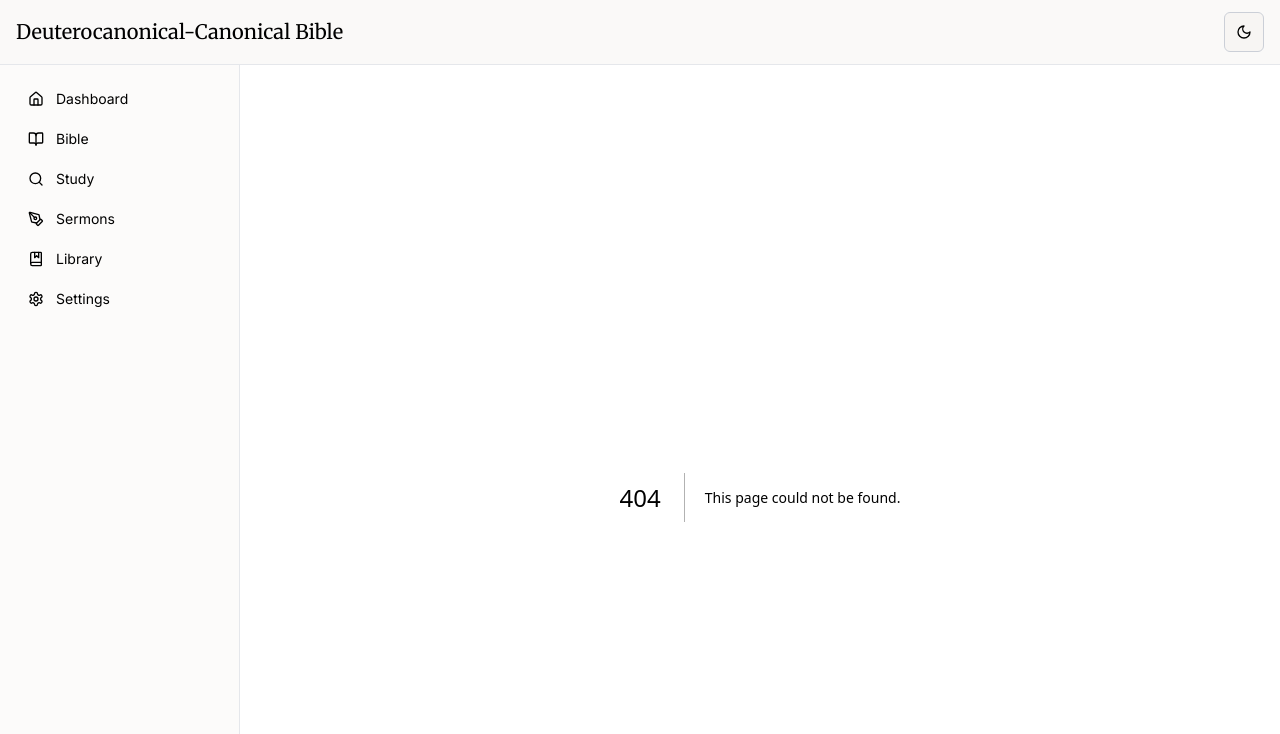
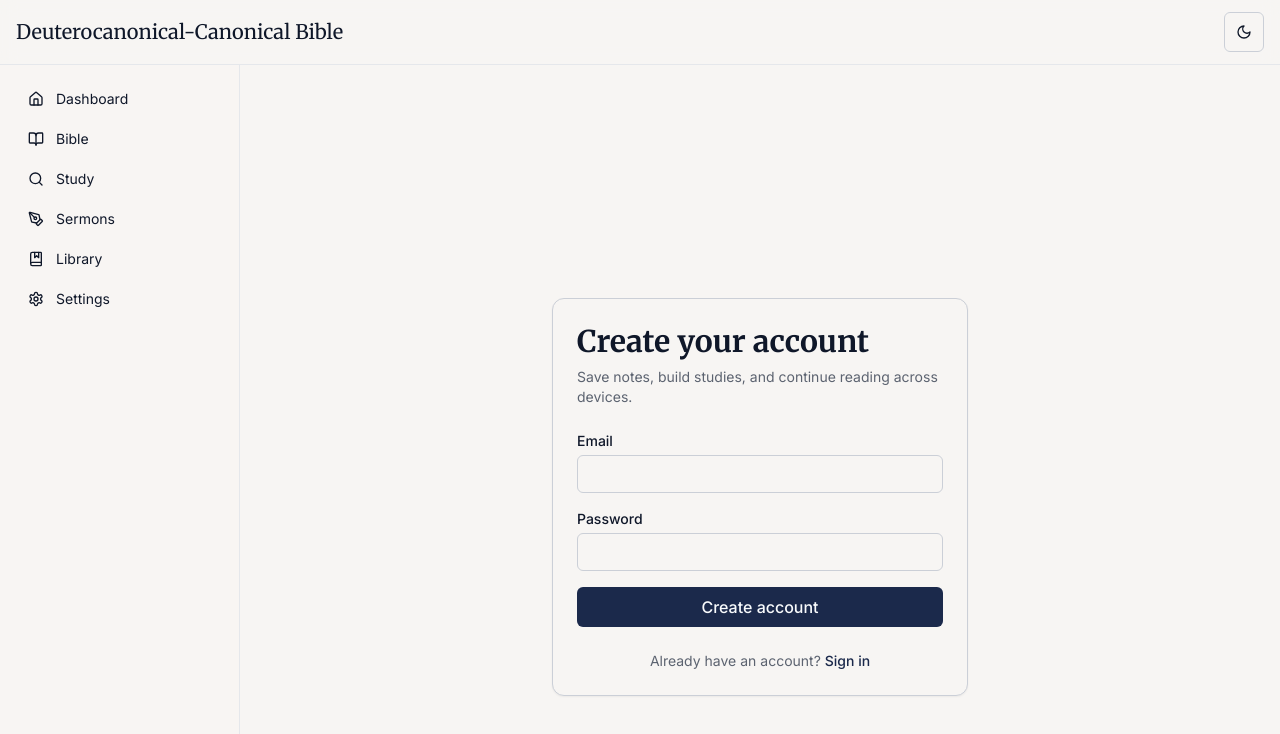
Before and after one commit to kennysmithderulo-cmyk/Deuterocanonical-Canonical-Bible, a Next.js app: page /auth/sign-up in a window 1280 px wide. Before the commit this address had no page. Shown: the top 734 px of the page. Built offline with nearby package versions, Linux system fonts and the light colour scheme.

Commit message:
Create app/auth/sign-up/page.tsx

```diff
--- /dev/null
+++ b/app/auth/sign-up/page.tsx
@@ -0,0 +1,104 @@
+"use client";
+
+import Link from "next/link";
+import { FormEvent, useState } from "react";
+import { useRouter } from "next/navigation";
+import { createClient } from "@/lib/supabase/client";
+
+export default function SignUpPage() {
+  const router = useRouter();
+  const supabase = createClient();
+
+  const [email, setEmail] = useState("");
+  const [password, setPassword] = useState("");
+  const [message, setMessage] = useState("");
+  const [loading, setLoading] = useState(false);
+
+  async function handleSubmit(event: FormEvent<HTMLFormElement>) {
+    event.preventDefault();
+    setLoading(true);
+    setMessage("");
+
+    const { error } = await supabase.auth.signUp({
+      email,
+      password,
+      options: {
+        emailRedirectTo: `${window.location.origin}/auth/callback`,
+      },
+    });
+
+    setLoading(false);
+
+    if (error) {
+      setMessage(error.message);
+      return;
+    }
+
+    setMessage(
+      "Account created. Check your email for a confirmation link before signing in."
+    );
+    router.refresh();
+  }
+
+  return (
+    <main className="mx-auto flex min-h-screen w-full max-w-md items-center px-4 py-12">
+      <section className="w-full rounded-xl border border-border bg-card p-6 shadow-sm">
+        <h1 className="font-serif text-3xl font-bold text-card-foreground">
+          Create your account
+        </h1>
+
+        <p className="mt-2 text-sm text-muted-foreground">
+          Save notes, build studies, and continue reading across devices.
+        </p>
+
+        <form className="mt-6 space-y-4" onSubmit={handleSubmit}>
+          <label className="block text-sm font-medium text-foreground">
+            Email
+            <input
+              className="mt-1 w-full rounded-md border border-input bg-background px-3 py-2 text-foreground outline-none ring-offset-background focus:ring-2 focus:ring-ring"
+              type="email"
+              value={email}
+              onChange={(event) => setEmail(event.target.value)}
+              autoComplete="email"
+              required
+            />
+          </label>
+
+          <label className="block text-sm font-medium text-foreground">
+            Password
+            <input
+              className="mt-1 w-full rounded-md border border-input bg-background px-3 py-2 text-foreground outline-none ring-offset-background focus:ring-2 focus:ring-ring"
+              type="password"
+              value={password}
+              onChange={(event) => setPassword(event.target.value)}
+              autoComplete="new-password"
+              minLength={6}
+              required
+            />
+          </label>
+
+          {message ? (
+            <p className="rounded-md bg-muted px-3 py-2 text-sm text-muted-foreground">
+              {message}
+            </p>
+          ) : null}
+
+          <button
+            className="w-full rounded-md bg-primary px-4 py-2 font-medium text-primary-foreground disabled:cursor-not-allowed disabled:opacity-60"
+            type="submit"
+            disabled={loading}
+          >
+            {loading ? "Creating account…" : "Create account"}
+          </button>
+        </form>
+
+        <p className="mt-6 text-center text-sm text-muted-foreground">
+          Already have an account?{" "}
+          <Link className="font-medium text-primary hover:underline" href="/auth/sign-in">
+            Sign in
+          </Link>
+        </p>
+      </section>
+    </main>
+  );
+}
```
